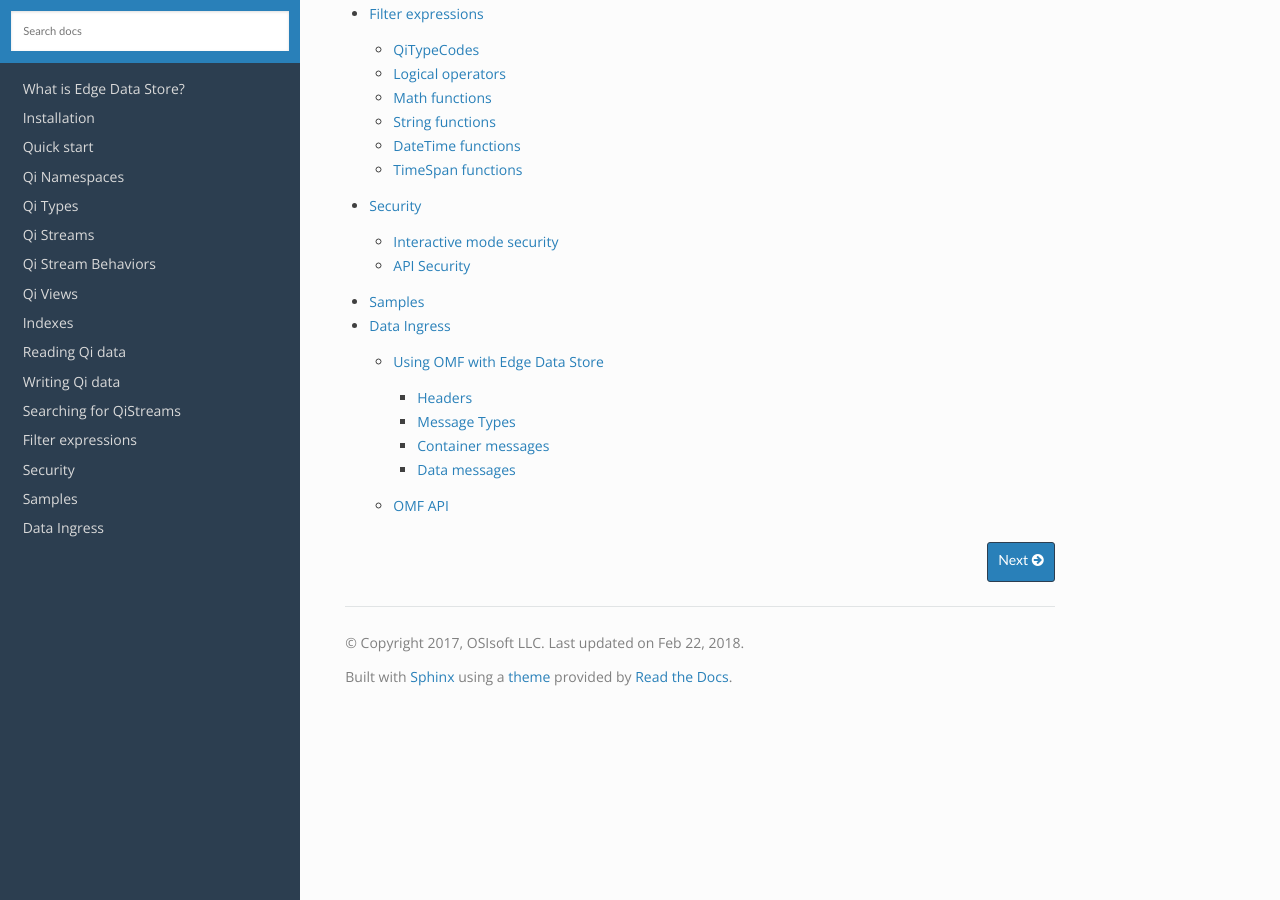
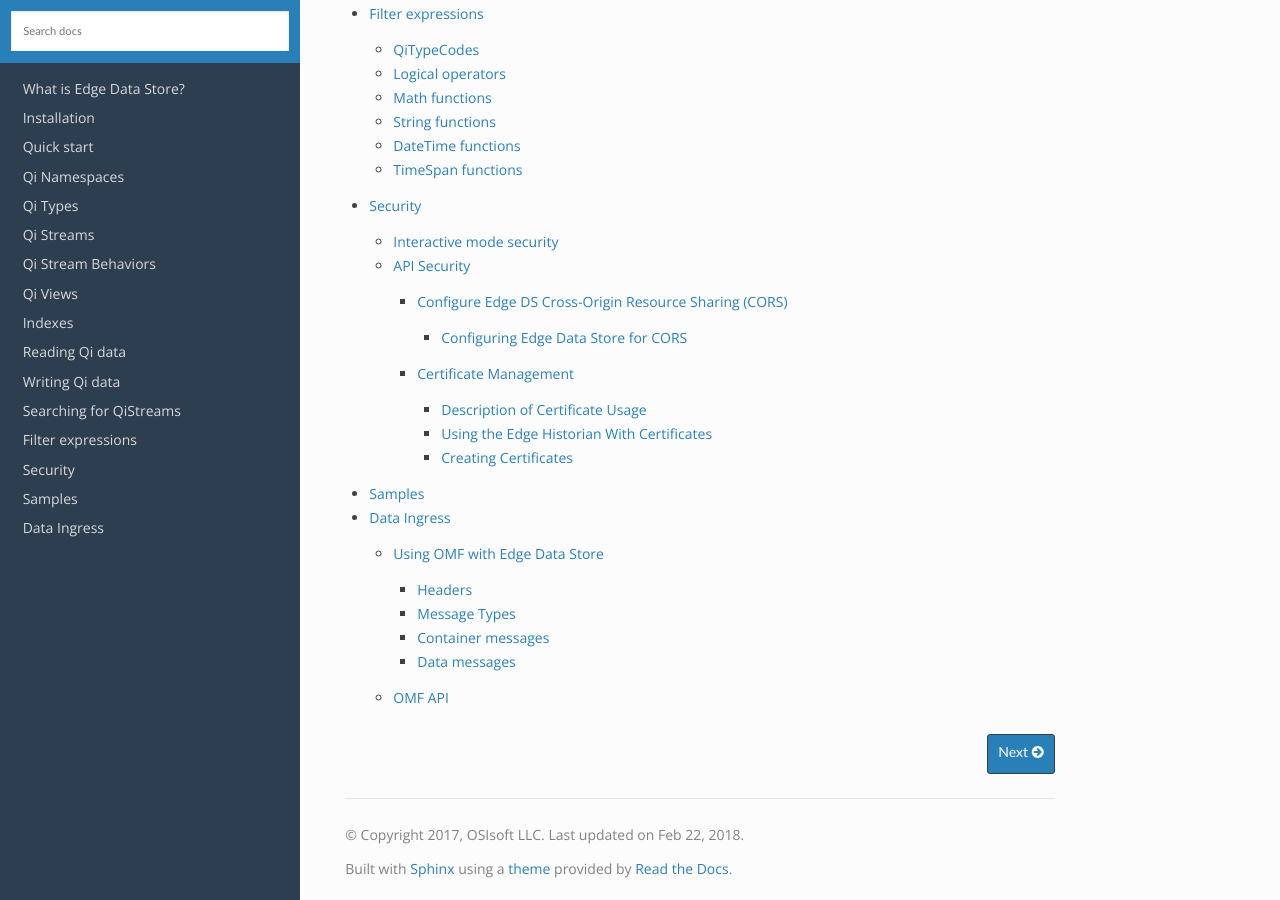
Before and after one commit to fgasparro/EdgeDS-Docs, a Sphinx documentation site: the page built from docs/index.rst, in a window 1280 px wide and 900 px high, scrolled down 4190 px. Built offline with Sphinx 7.4.7 and the Read the Docs theme 2.0.0, drawn with Linux system fonts in a browser that asks for light colours.

Commit message:
Update EdgeSecurity.rst

```diff
--- a/docs/EdgeSecurity.rst
+++ b/docs/EdgeSecurity.rst
@@ -142,3 +142,8 @@ With the derived DelegatingHandler, every API call made by the library will have
 
 Other languages or technologies have other implementation-specific ways to set HTTP request headers. See the documentation
 relevant to your implementation for more details.
+
+.. toctree::
+
+   Edge_CORS
+   Edge_Cert_Mgmt
```
